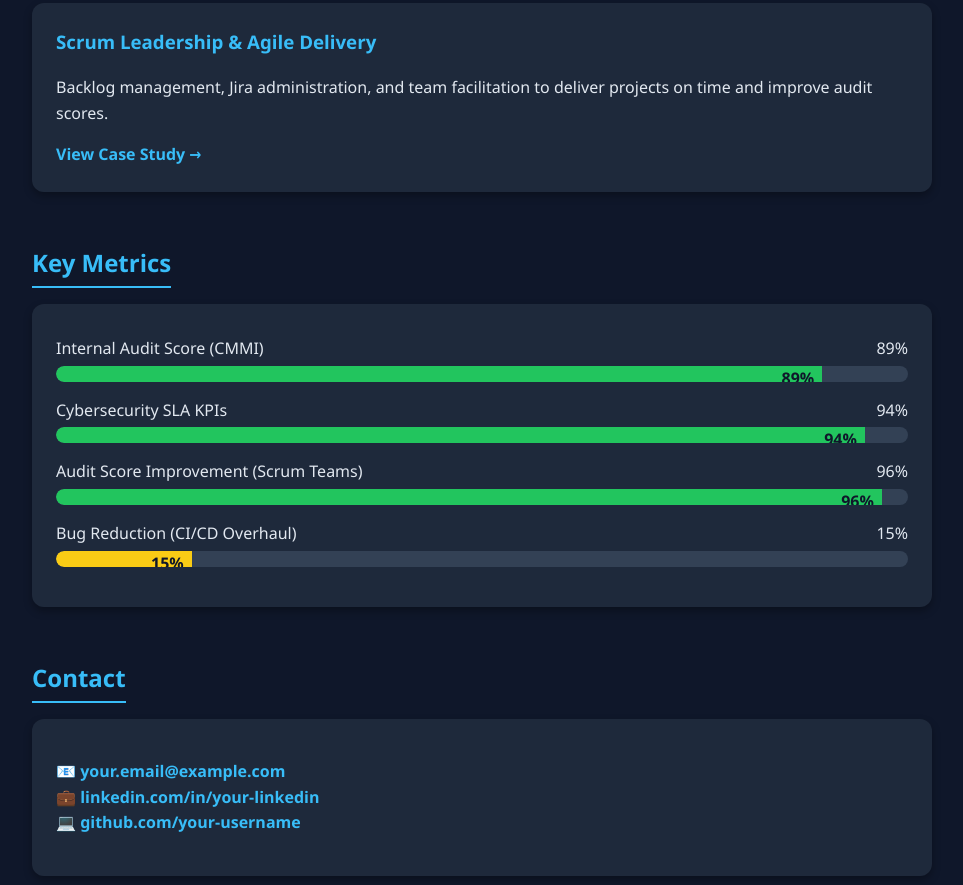
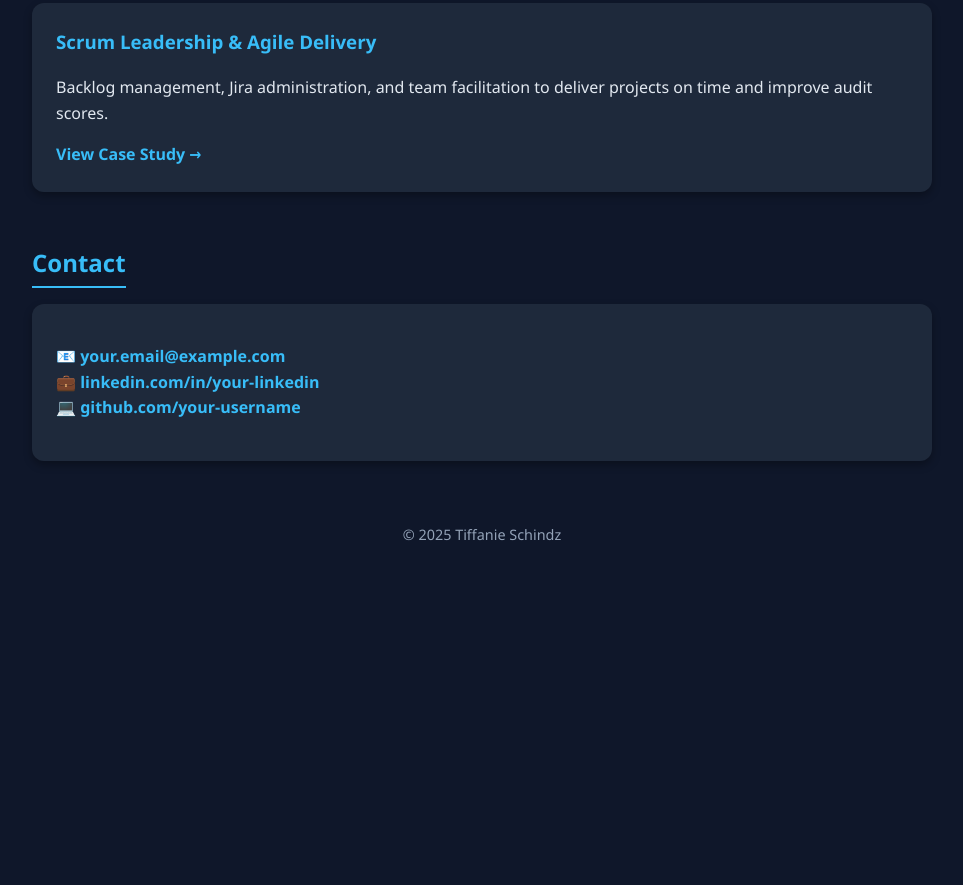
Before and after one commit to tschindz/portfolio, a plain HTML site: page index.html in a window 1280 px wide. Shown: the part 998-1883 px from the top of the page, without its empty margins (158-1121 px from the left). After the commit the page ends 1575 px from the top, so only its background shows below. Drawn offline with Linux system fonts and the light colour scheme.

Commit message:
Update index.html
Removed metrics stuff

```diff
--- a/index.html
+++ b/index.html
@@ -85,30 +85,7 @@
     .card a:hover {
       color: var(--accent-hover);
     }
-    .metric {
-      margin: 0.5rem 0 1rem;
-    }
-    .metric-label {
-      display: flex;
-      justify-content: space-between;
-      margin-bottom: 0.25rem;
-    }
-    .progress-bar {
-      width: 100%;
-      background: #334155;
-      border-radius: 8px;
-      overflow: hidden;
-      height: 1rem;
-    }
-    .progress-fill {
-      height: 100%;
-      background: var(--success);
-      text-align: right;
-      padding-right: 0.5rem;
-      color: #0f172a;
-      font-weight: bold;
-      border-radius: 8px 0 0 8px;
-    }
+
     footer {
       text-align: center;
       padding: 1rem;
@@ -134,7 +111,6 @@
   <nav>
     <a href="#about">About</a>
     <a href="#case-studies">Case Studies</a>
-    <a href="#metrics">Metrics</a>
     <a href="#contact">Contact</a>
   </nav>
 
@@ -172,51 +148,6 @@
     </div>
   </div>
 
-  <div class="container" id="metrics">
-    <h2>Key Metrics</h2>
-    <div class="card">
-      <div class="metric">
-        <div class="metric-label">
-          <span>Internal Audit Score (CMMI)</span>
-          <span>89%</span>
-        </div>
-        <div class="progress-bar">
-          <div class="progress-fill" style="width:89%">89%</div>
-        </div>
-      </div>
-
-      <div class="metric">
-        <div class="metric-label">
-          <span>Cybersecurity SLA KPIs</span>
-          <span>94%</span>
-        </div>
-        <div class="progress-bar">
-          <div class="progress-fill" style="width:94%">94%</div>
-        </div>
-      </div>
-
-      <div class="metric">
-        <div class="metric-label">
-          <span>Audit Score Improvement (Scrum Teams)</span>
-          <span>96%</span>
-        </div>
-        <div class="progress-bar">
-          <div class="progress-fill" style="width:96%">96%</div>
-        </div>
-      </div>
-
-      <div class="metric">
-        <div class="metric-label">
-          <span>Bug Reduction (CI/CD Overhaul)</span>
-          <span>15%</span>
-        </div>
-        <div class="progress-bar">
-          <div class="progress-fill" style="width:15%; background: var(--warning)">15%</div>
-        </div>
-      </div>
-    </div>
-  </div>
-
   <div class="container" id="contact">
     <h2>Contact</h2>
     <div class="card">
```
